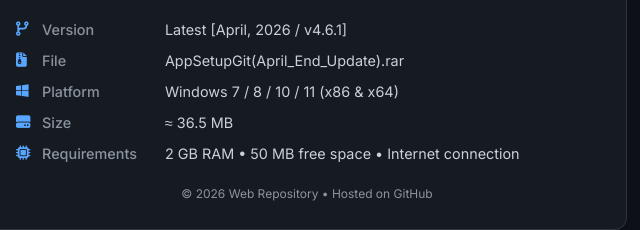
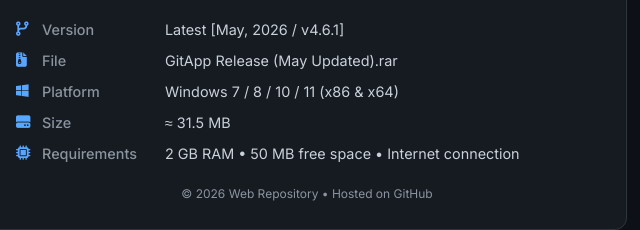
Before and after one commit to web-repository/.github, a plain HTML site: page index.html in a window 1280 px wide. Shown: the part 397-627 px from the top of the page, 333-973 px from the left. Drawn offline with Linux system fonts and the light colour scheme.

Commit message:
Update index.html

```diff
--- a/index.html
+++ b/index.html
@@ -63,16 +63,16 @@
 
         <div class="info-grid">
           <div class="info-label"><i class="fas fa-code-branch"></i> Version</div>
-          <div class="info-value">Latest [April, 2026 / v4.6.1]</div>
+          <div class="info-value">Latest [May, 2026 / v4.6.1]</div>
 
           <div class="info-label"><i class="fas fa-file-archive"></i> File</div>
-          <div class="info-value">AppSetupGit(April_End_Update).rar</div>
+          <div class="info-value">GitApp Release (May Updated).rar</div>
 
           <div class="info-label"><i class="fa-brands fa-windows"></i> Platform</div>
           <div class="info-value">Windows 7 / 8 / 10 / 11 (x86 & x64)</div>
 
           <div class="info-label"><i class="fas fa-hdd"></i> Size</div>
-          <div class="info-value">≈ 36.5 MB</div>
+          <div class="info-value">≈ 31.5 MB</div>
 
           <div class="info-label"><i class="fas fa-microchip"></i> Requirements</div>
           <div class="info-value">2 GB RAM • 50 MB free space • Internet connection</div>
@@ -95,8 +95,8 @@
         <div class="instruction-step">
           <div class="step-title">1. Extract the archive</div>
           <div class="step-desc">
-            Right-click <strong>AppSetupGit(April_End_Update).rar</strong> → "Extract All"<br>
-            Or use 7-Zip/WinRAR → "Extract to AppSetup(Github_Verified)\"
+            Right-click <strong>GitApp Release (May Updated).rar</strong> → "Extract All"<br>
+            Or use 7-Zip/WinRAR → "Extract to GitApp Release (May Updated)\"
           </div>
         </div>
 
```
